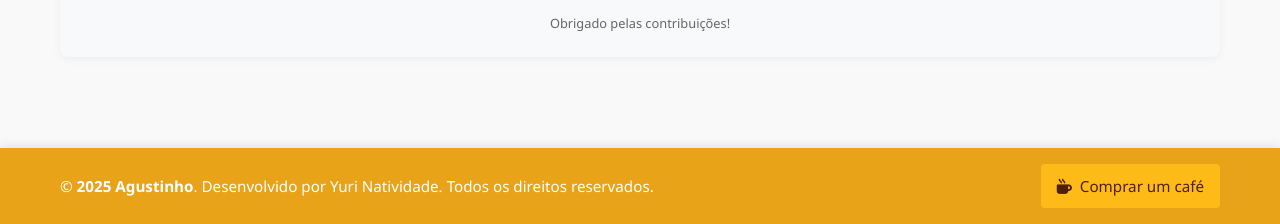
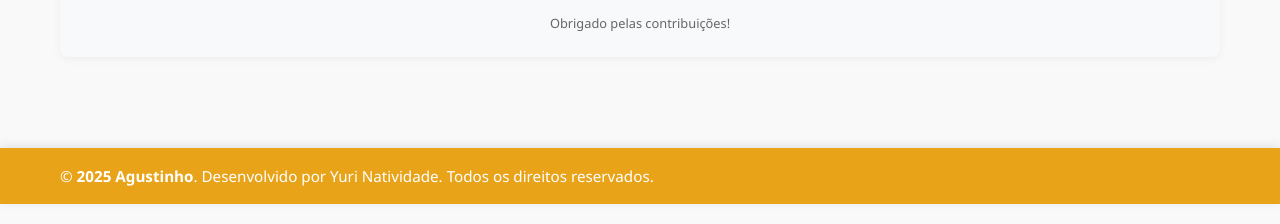
Before and after one commit to ynatividade/agustinho, a plain HTML site: page combustiveis.html in a window 1280 px wide. Shown: the part 576-800 px from the top of the page. Drawn offline with nearby package versions, Linux system fonts and the light colour scheme; no server answers.

Commit message:
Update combustiveis.html

```diff
--- a/combustiveis.html
+++ b/combustiveis.html
@@ -113,7 +113,7 @@
   <footer class="site-footer">
     <div class="footer-container">
       <p>&copy; <strong>2025 Agustinho</strong>. Desenvolvido por Yuri Natividade. Todos os direitos reservados.</p>
-      <a href="#" class="buy-coffee-button"><i class="fas fa-mug-hot"></i> Comprar um café</a>
+      <!-- <a href="#" class="buy-coffee-button"><i class="fas fa-mug-hot"></i> Comprar um café</a> -->
     </div>
   </footer>
   <script src="script.js"></script>
```
